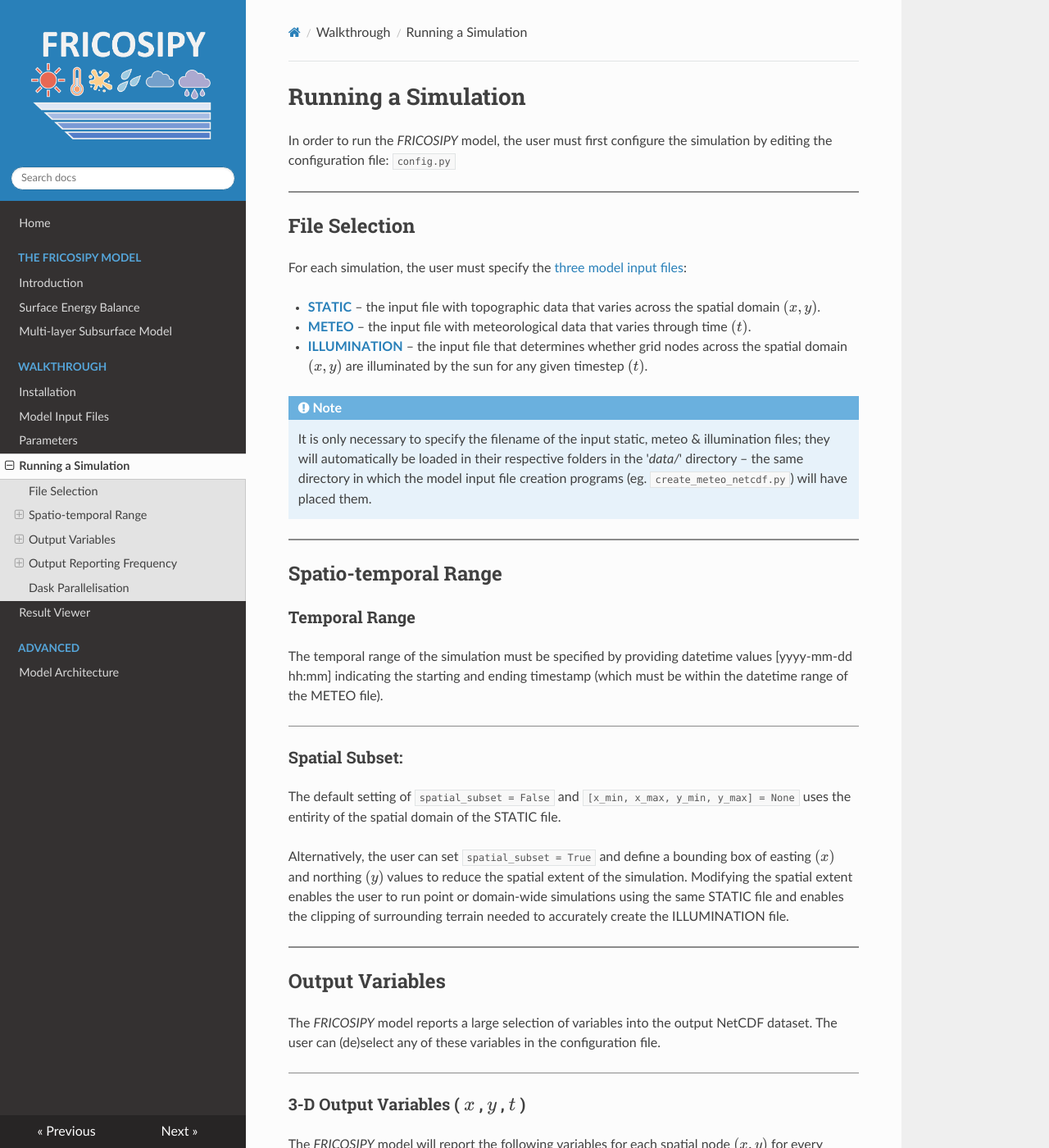
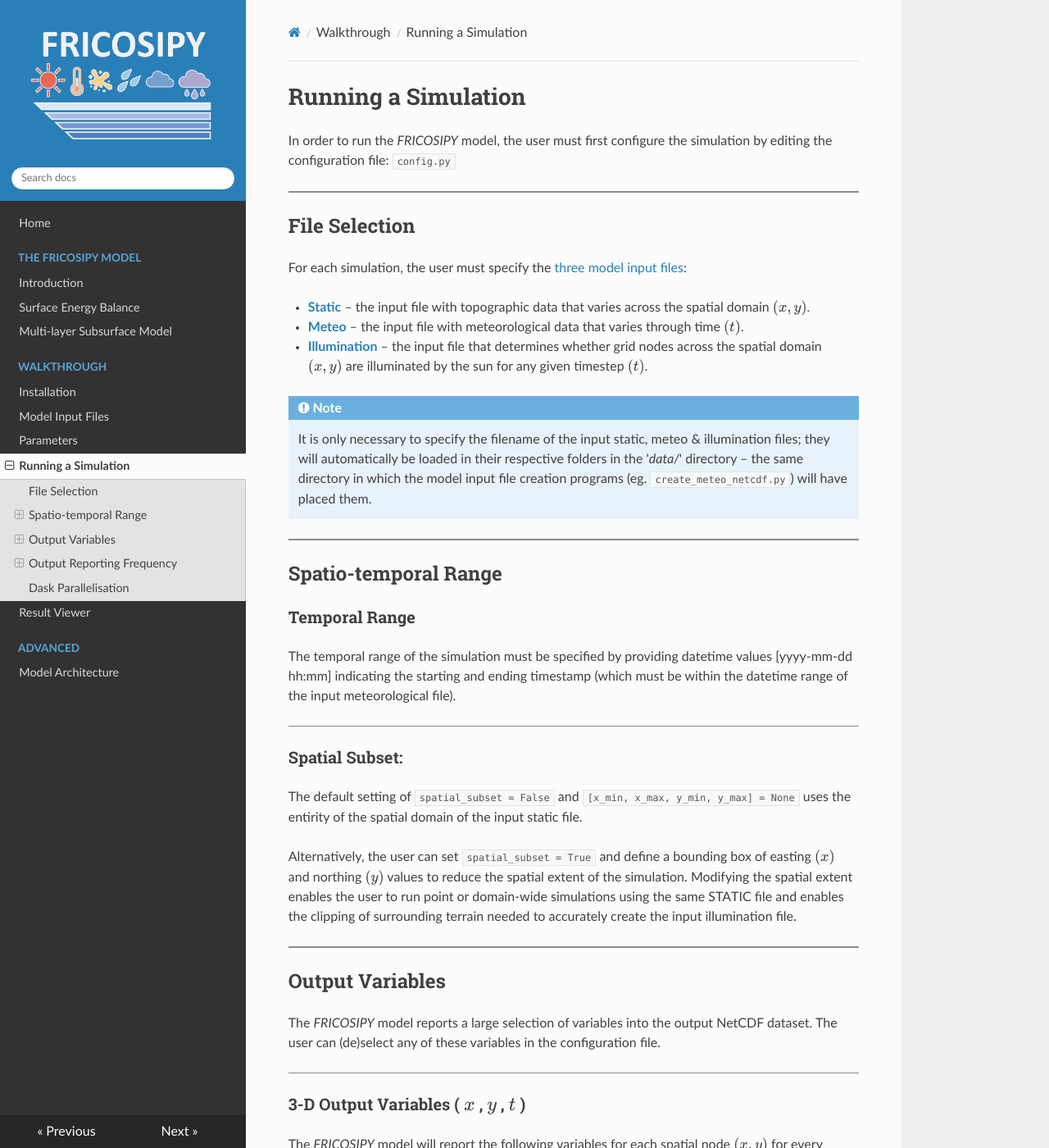
Before and after one commit to MarcusGastaldello/FRICOSIPY, an MkDocs documentation site: the page built from docs/running_a_simulation.md, in a window 1280 px wide and 1400 px high. Shown: the whole window at 82% size. Built offline with MkDocs 1.6.1, drawn with Linux system fonts in a browser that asks for light colours; some of the changed text lies outside the part shown.

Commit message:
Update running_a_simulation.md

```diff
--- a/docs/running_a_simulation.md
+++ b/docs/running_a_simulation.md
@@ -13,9 +13,9 @@ In order to run the *FRICOSIPY* model, the user must first configure the simulat
 
 For each simulation, the user must specify the [three model input files](https://fricosipy.readthedocs.io/en/latest/model_input_files/):
 
-* [**STATIC**](https://fricosipy.readthedocs.io/en/latest/model_input_files/#1-static-file) –  the input file with topographic data that varies across the spatial domain $(x,y)$.
-* [**METEO**](https://fricosipy.readthedocs.io/en/latest/model_input_files/#2-meteorological-file) – the input file with meteorological data that varies through time $(t)$.
-* [**ILLUMINATION**](https://fricosipy.readthedocs.io/en/latest/model_input_files/#3-illumination-file) – the input file that determines whether grid nodes across the spatial domain $(x,y)$
+* [**Static**](https://fricosipy.readthedocs.io/en/latest/model_input_files/#1-static-file) –  the input file with topographic data that varies across the spatial domain $(x,y)$.
+* [**Meteo**](https://fricosipy.readthedocs.io/en/latest/model_input_files/#2-meteorological-file) – the input file with meteorological data that varies through time $(t)$.
+* [**Illumination**](https://fricosipy.readthedocs.io/en/latest/model_input_files/#3-illumination-file) – the input file that determines whether grid nodes across the spatial domain $(x,y)$
  are illuminated by the sun for any given timestep $(t)$.
 
 !!! note
@@ -27,13 +27,13 @@ For each simulation, the user must specify the [three model input files](https:/
 
 ### Temporal Range
 
-The temporal range of the simulation must be specified by providing datetime values [yyyy-mm-dd hh:mm] indicating the starting and ending timestamp (which must be within the datetime range of the METEO file).
+The temporal range of the simulation must be specified by providing datetime values [yyyy-mm-dd hh:mm] indicating the starting and ending timestamp (which must be within the datetime range of the input meteorological file).
 
 <hr style="height:1px; background-color:#8b8b8b; border:none;" />
 
 ### Spatial Subset:
 
-The default setting of `spatial_subset = False` and `[x_min, x_max, y_min, y_max] = None` uses the entirity of the spatial domain of the STATIC file. <br> <br> Alternatively, the user can set `spatial_subset = True` and define a bounding box of easting $(x)$ and northing $(y)$ values to reduce the spatial extent of the simulation. Modifying the spatial extent enables the user to run point or domain-wide simulations using the same STATIC file and enables the clipping of surrounding terrain needed to accurately create the ILLUMINATION file.
+The default setting of `spatial_subset = False` and `[x_min, x_max, y_min, y_max] = None` uses the entirity of the spatial domain of the input static file. <br> <br> Alternatively, the user can set `spatial_subset = True` and define a bounding box of easting $(x)$ and northing $(y)$ values to reduce the spatial extent of the simulation. Modifying the spatial extent enables the user to run point or domain-wide simulations using the same STATIC file and enables the clipping of surrounding terrain needed to accurately create the input illumination file.
 
 <hr style="height:2px; background-color:#8b8b8b; border:none;" />
 
@@ -192,6 +192,6 @@ python FRICOSIPY.py
 As the simulation starts, detailed information will be reported into the terminal. Thereafter, progress will be indicated upon the completion of each spatial node until the simulation is complete.
 
 !!! attention
-    Remember that your conda environment must be active `conda activate <env>` and you must be in the root directory in order to launch the FRICOSIPY model.
+    Remember that your conda environment must be active `conda activate <env>` and you must be in the root directory in order to launch the *FRICOSIPY* model.
 
 <hr style="height:2px; background-color:#8b8b8b; border:none;" />
```
